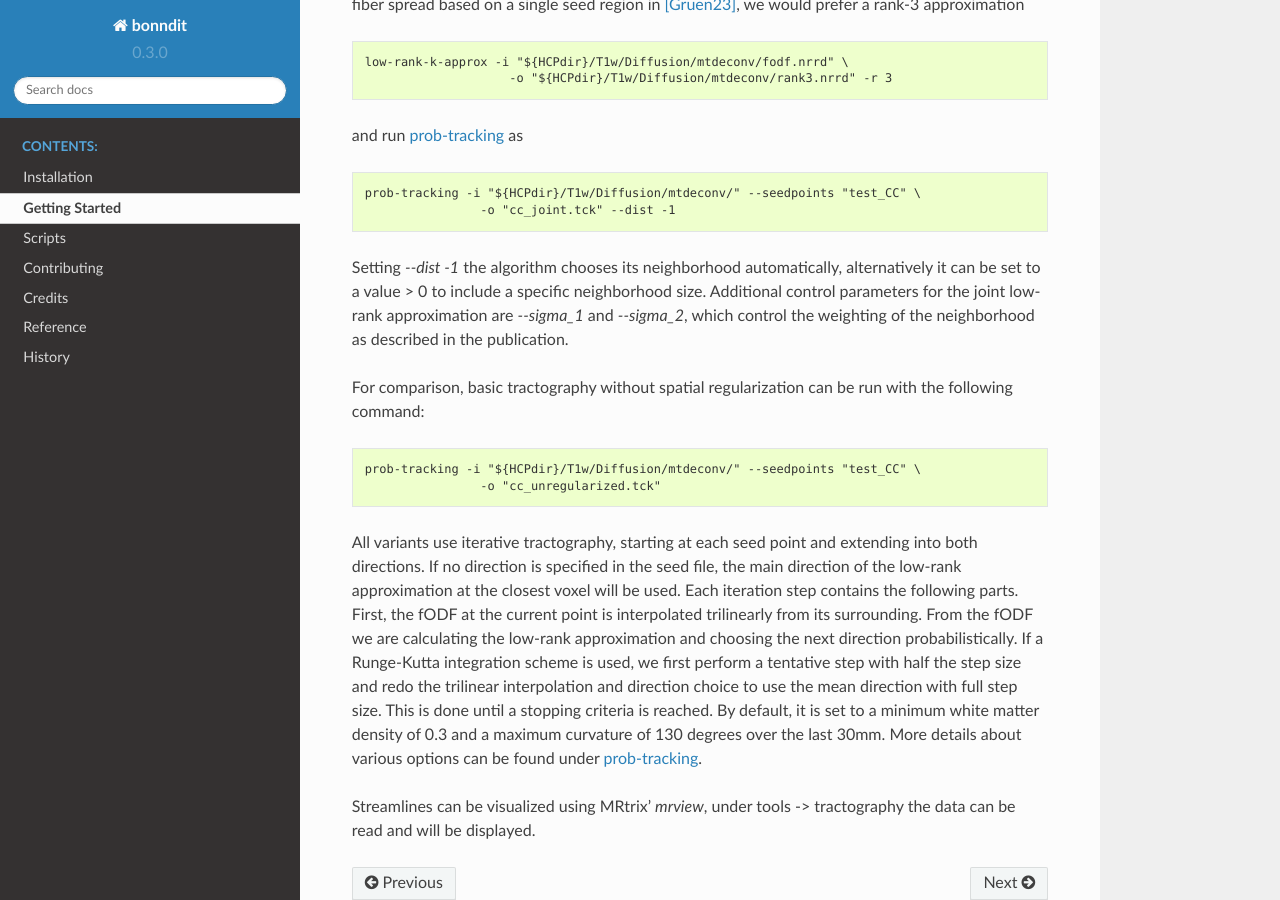
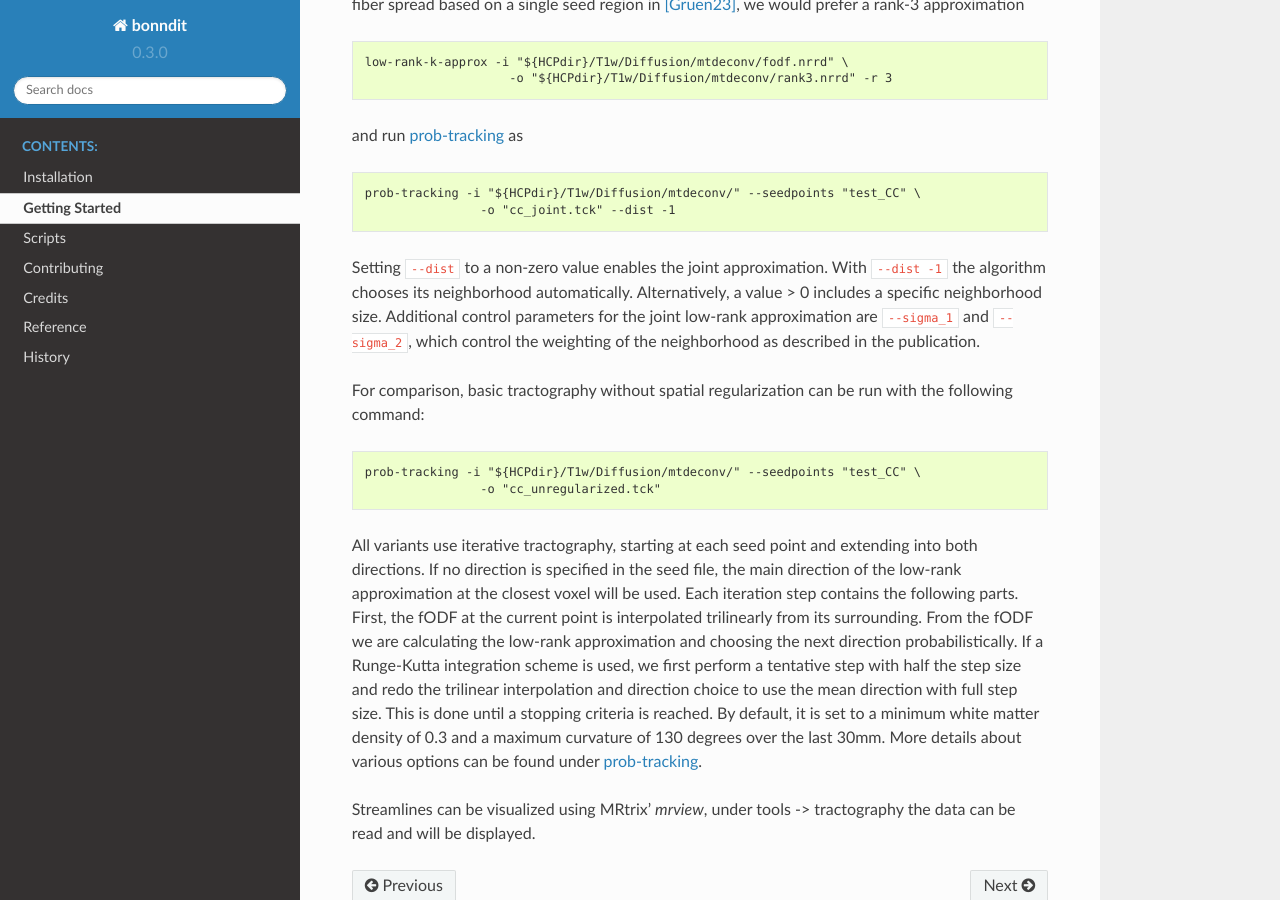
Before and after one commit to MedVisBonn/bonndit, a Sphinx documentation site: the page built from docs/gettingstarted.rst, in a window 1280 px wide and 900 px high, scrolled down 1904 px. Built offline with Sphinx 7.4.7 and the Read the Docs theme 2.0.0, drawn with Linux system fonts in a browser that asks for light colours; pages that are not in the unit, such as notebooks, are missing from menus.

Commit message:
Update gettingstarted.rst
Minor tweak to tutorial

```diff
--- a/docs/gettingstarted.rst
+++ b/docs/gettingstarted.rst
@@ -88,8 +88,8 @@ and run :ref:`prob-tracking` as
     prob-tracking -i "${HCPdir}/T1w/Diffusion/mtdeconv/" --seedpoints "test_CC" \
                     -o "cc_joint.tck" --dist -1
 
-Setting `\--dist -1` the algorithm chooses its neighborhood automatically, alternatively it can be set to a value > 0 to include
-a specific neighborhood size. Additional control parameters for the joint low-rank approximation are `\--sigma_1` and `\--sigma_2`, which
+Setting :code:`--dist` to a non-zero value enables the joint approximation. With :code:`--dist -1` the algorithm chooses its neighborhood automatically. Alternatively, a value > 0 includes
+a specific neighborhood size. Additional control parameters for the joint low-rank approximation are :code:`--sigma_1` and :code:`--sigma_2`, which
 control the weighting of the neighborhood as described in the publication.
 
 For comparison, basic tractography without spatial regularization can be run with the following command:
```
